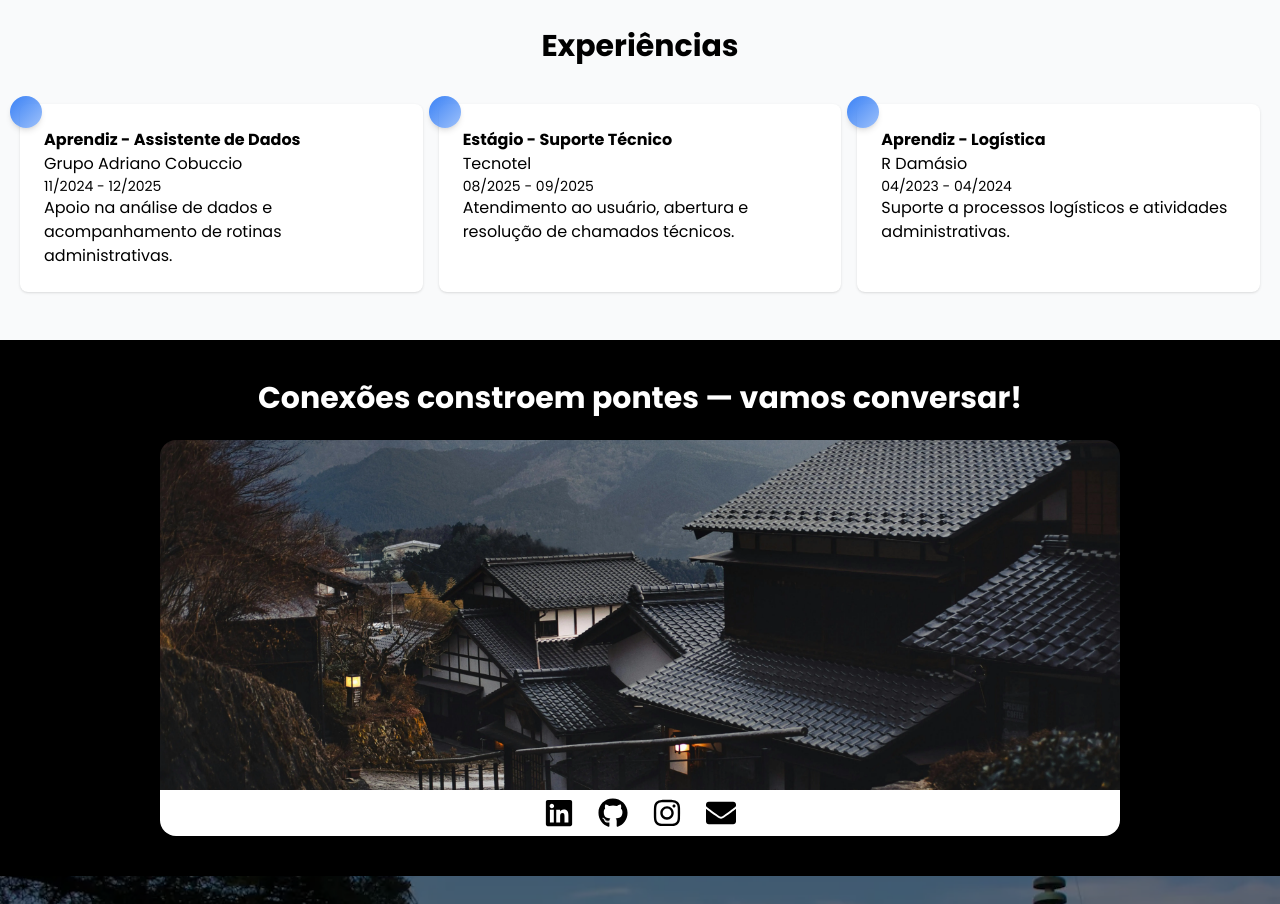
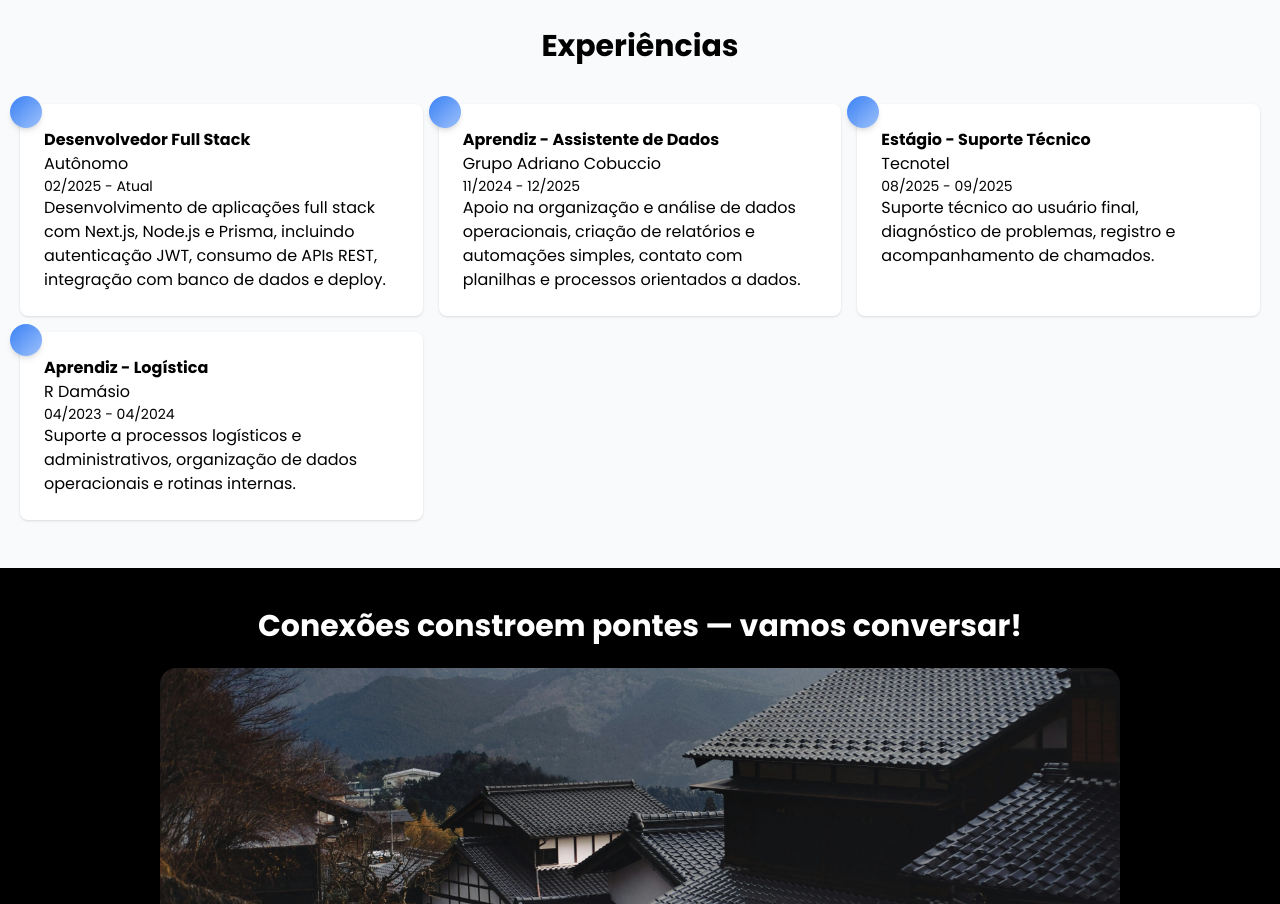
Before and after one commit to joseisaacpy/developer-portfolio-v3, a Next.js app: page / in a window 1280 px wide. Shown: the part 2040-2944 px from the top of the page. Built offline with nearby package versions, Linux system fonts and the light colour scheme; no server answers; the database is empty.

Commit message:
feat(experiencias): atualizar descrições sobre experiências

```diff
--- a/data/experiencias.js
+++ b/data/experiencias.js
@@ -1,11 +1,19 @@
 export const experiencias = [
+  {
+    empresa: "Autônomo",
+    cargo: "Desenvolvedor Full Stack",
+    admissao: "02/2025",
+    fim: "Atual",
+    descricao:
+      "Desenvolvimento de aplicações full stack com Next.js, Node.js e Prisma, incluindo autenticação JWT, consumo de APIs REST, integração com banco de dados e deploy.",
+  },
   {
     empresa: "Grupo Adriano Cobuccio",
     cargo: "Aprendiz - Assistente de Dados",
     admissao: "11/2024",
     fim: "12/2025",
     descricao:
-      "Apoio na análise de dados e acompanhamento de rotinas administrativas.",
+      "Apoio na organização e análise de dados operacionais, criação de relatórios e automações simples, contato com planilhas e processos orientados a dados.",
   },
   {
     empresa: "Tecnotel",
@@ -13,13 +21,14 @@ export const experiencias = [
     admissao: "08/2025",
     fim: "09/2025",
     descricao:
-      "Atendimento ao usuário, abertura e resolução de chamados técnicos.",
+      "Suporte técnico ao usuário final, diagnóstico de problemas, registro e acompanhamento de chamados.",
   },
   {
     empresa: "R Damásio",
     cargo: "Aprendiz - Logística",
     admissao: "04/2023",
     fim: "04/2024",
-    descricao: "Suporte a processos logísticos e atividades administrativas.",
+    descricao:
+      "Suporte a processos logísticos e administrativos, organização de dados operacionais e rotinas internas.",
   },
 ];
```
